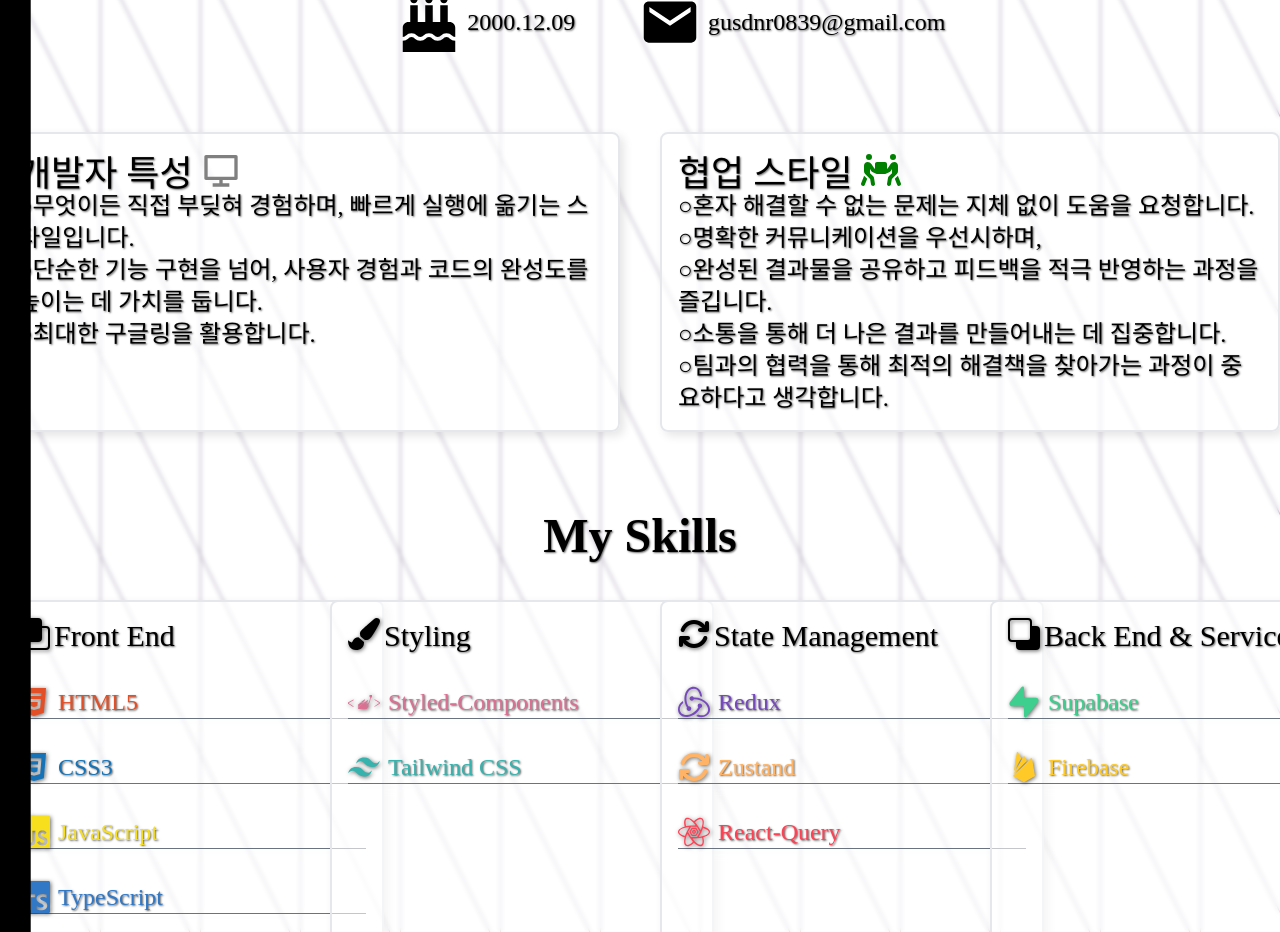
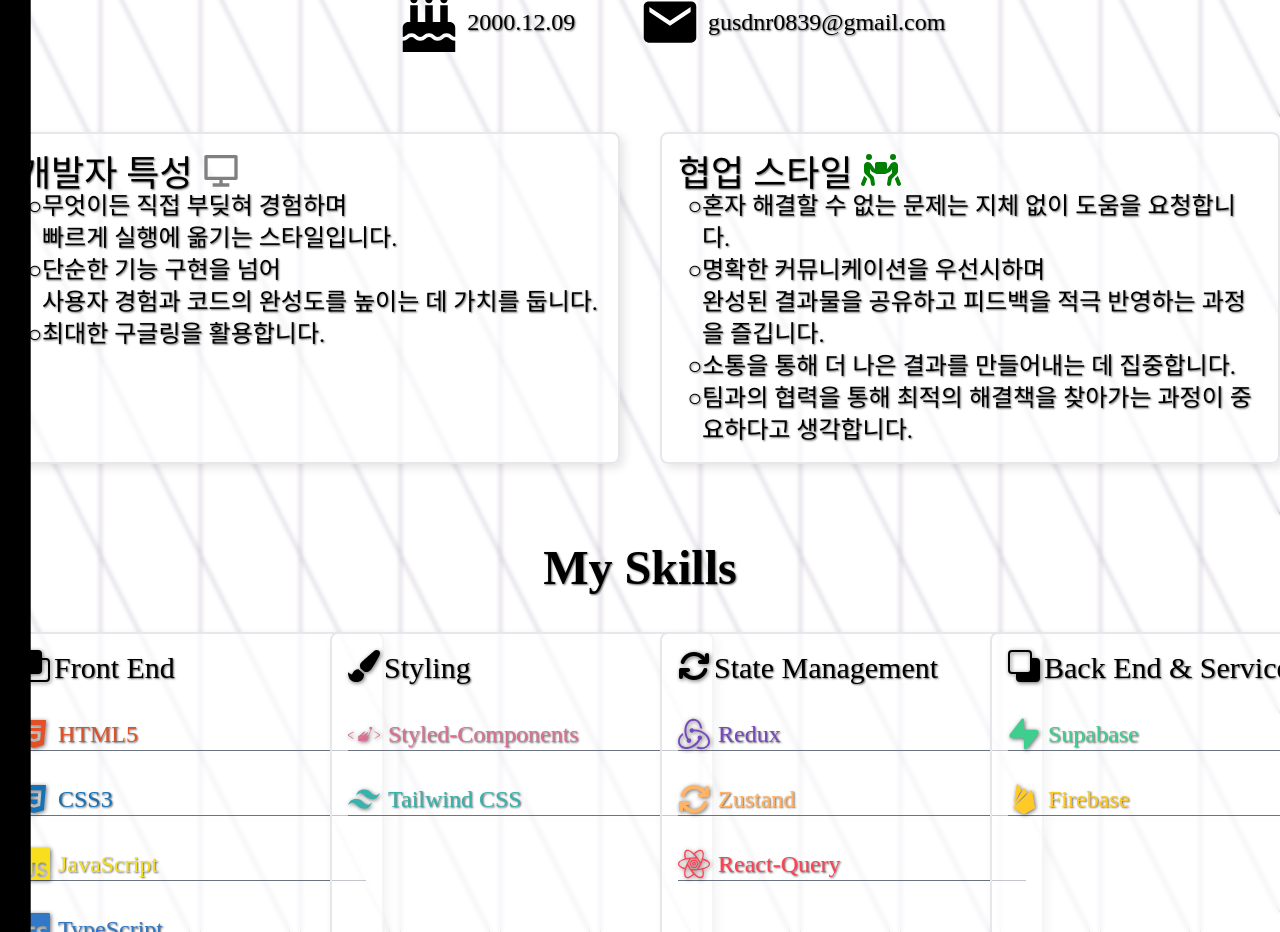
Before and after one commit to ghastlymouse/Portfolio, a Next.js app: page /about in a window 1280 px wide. Shown: the part 840-1772 px from the top of the page. Built offline with nearby package versions, Linux system fonts and the light colour scheme; a web font is replaced by a local one.

Commit message:
add: 특성 관련 추가

```diff
--- a/src/app/about/_components/Hello.tsx
+++ b/src/app/about/_components/Hello.tsx
@@ -1,6 +1,6 @@
-import { RiComputerLine } from "react-icons/ri";
-import { FaPeopleCarryBox } from "react-icons/fa6";
+import { collabStyle, devCharacter } from "@/constants/Character";
 import About from "./About";
+import Character from "./Character";
 
 const Hello = () => {
   return (
@@ -19,40 +19,8 @@
         </div>
         <About />
         <div className="grid grid-cols-2 gap-x-10 text-2xl">
-          <div className="bg-white bg-opacity-60 border-2 rounded-lg shadow-custom w-full p-4">
-            <p className="text-4xl leading-8 flex items-end gap-2">
-              개발자 특성 <RiComputerLine size={40} color="gray" />
-            </p>
-            <ul className="*:before:content-['○']">
-              <li>
-                무엇이든 직접 부딪혀 경험하며, 빠르게 실행에 옮기는
-                스타일입니다.
-              </li>
-              <li>
-                단순한 기능 구현을 넘어, 사용자 경험과 코드의 완성도를 높이는 데
-                가치를 둡니다.
-              </li>
-              <li>최대한 구글링을 활용합니다.</li>
-            </ul>
-          </div>
-          <div className="bg-white bg-opacity-60 border-2 rounded-lg shadow-custom w-full p-4">
-            <p className="text-4xl leading-8 flex items-end gap-2">
-              협업 스타일
-              <FaPeopleCarryBox size={40} color="green" />
-            </p>
-            <ul className="*:before:content-['○']">
-              <li>혼자 해결할 수 없는 문제는 지체 없이 도움을 요청합니다.</li>
-              <li>명확한 커뮤니케이션을 우선시하며,</li>
-              <li>
-                완성된 결과물을 공유하고 피드백을 적극 반영하는 과정을 즐깁니다.
-              </li>
-              <li>소통을 통해 더 나은 결과를 만들어내는 데 집중합니다.</li>
-              <li>
-                팀과의 협력을 통해 최적의 해결책을 찾아가는 과정이 중요하다고
-                생각합니다.
-              </li>
-            </ul>
-          </div>
+          <Character {...devCharacter} />
+          <Character {...collabStyle} />
         </div>
       </div>
     </section>
```
